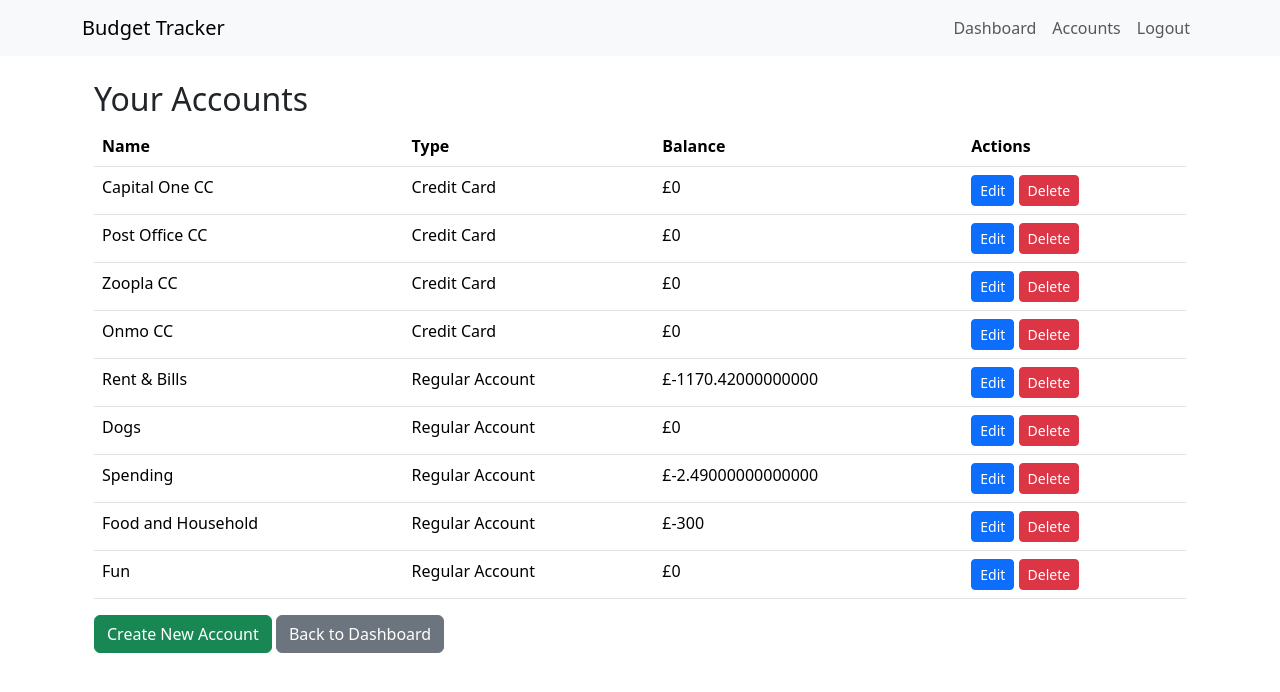
After one commit to Ty-Thetravelguy/budget_tracker, a Django app: page /accounts/accounts/ in a window 1280 px wide. The commit adds this page. Shown: the top 692 px of the page. Run offline with Django 5.2, Linux system fonts and the light colour scheme; a user stored in the database is signed in; data comes from the database, SQL or seed files in the repository; both versions use the stored data as it was after the commit; some libraries are stand-ins or nearby versions.

Commit message:
created credit card funcationialy.

```diff
--- a/accounts/models.py
+++ b/accounts/models.py
@@ -21,6 +21,8 @@ class User(AbstractUser):
 class Account(models.Model):
     user = models.ForeignKey(User, on_delete=models.CASCADE)
     name = models.CharField(max_length=100)
+    is_credit_card = models.BooleanField(default=False)
+    linked_account = models.ForeignKey('self', on_delete=models.SET_NULL, null=True, blank=True, related_name='credit_cards')
 
     def __str__(self):
         return self.name
--- /dev/null
+++ b/accounts/templates/accounts/account_list.html
@@ -0,0 +1,38 @@
+{% extends 'base.html' %}
+
+{% block title %}Your Accounts{% endblock %}
+
+{% block content %}
+<div class="container mt-4">
+  <h2>Your Accounts</h2>
+  <table class="table">
+    <thead>
+      <tr>
+        <th>Name</th>
+        <th>Type</th>
+        <th>Balance</th>
+        <th>Actions</th>
+      </tr>
+    </thead>
+    <tbody>
+      {% for account in accounts %}
+      <tr>
+        <td>{{ account.name }}</td>
+        <td>{% if account.is_credit_card %}Credit Card{% else %}Regular Account{% endif %}</td>
+        <td>£{{ account.get_balance }}</td>
+        <td>
+          <a href="{% url 'accounts:account_edit' account.id %}" class="btn btn-sm btn-primary">Edit</a>
+          <a href="{% url 'accounts:account_delete' account.id %}" class="btn btn-sm btn-danger">Delete</a>
+        </td>
+      </tr>
+      {% empty %}
+      <tr>
+        <td colspan="4">You haven't created any accounts yet.</td>
+      </tr>
+      {% endfor %}
+    </tbody>
+  </table>
+  <a href="{% url 'accounts:account_create' %}" class="btn btn-success">Create New Account</a>
+  <a href="{% url 'accounts:dashboard' %}" class="btn btn-secondary">Back to Dashboard</a>
+</div>
+{% endblock %}
--- a/accounts/templates/accounts/budget_detail.html
+++ b/accounts/templates/accounts/budget_detail.html
@@ -4,7 +4,7 @@
 
 {% block content %}
 <h2>{{ budget.name }}</h2>
-<p>Amount: ${{ budget.amount }}</p>
+<p>Amount: £{{ budget.amount }}</p>
 <p>Start Date: {{ budget.start_date }}</p>
 <p>End Date: {{ budget.end_date }}</p>
 
--- a/accounts/urls.py
+++ b/accounts/urls.py
@@ -14,7 +14,10 @@ urlpatterns = [
     path('budget/<int:budget_id>/update/', views.budget_update, name='budget_update'),
     path('budget/<int:budget_id>/delete/', views.budget_delete, name='budget_delete'),
     path('budget/<int:budget_id>/add-transaction/', views.add_transaction, name='add_transaction'),
-    path('account/create/', views.account_create, name='account_create'),
+    path('accounts/', views.account_list, name='account_list'),
+    path('accounts/create/', views.account_create, name='account_create'),
+    path('accounts/<int:account_id>/edit/', views.account_edit, name='account_edit'),
+    path('accounts/<int:account_id>/delete/', views.account_delete, name='account_delete'),
     path('transaction/<int:transaction_id>/', views.transaction_detail, name='transaction_detail'),
     path('transaction/<int:transaction_id>/edit/', views.edit_transaction, name='edit_transaction'),
     path('transaction/<int:transaction_id>/delete/', views.delete_transaction, name='delete_transaction'),
--- a/accounts/views.py
+++ b/accounts/views.py
@@ -48,16 +48,44 @@ def account_list(request):
 @login_required
 def account_create(request):
     if request.method == 'POST':
-        form = AccountForm(request.POST)
+        form = AccountForm(request.POST, user=request.user)
         if form.is_valid():
             account = form.save(commit=False)
             account.user = request.user
             account.save()
             messages.success(request, 'Account created successfully!')
-            return redirect('accounts:dashboard')
+            return redirect('accounts:account_list')
     else:
-        form = AccountForm()
-    return render(request, 'accounts/account_create.html', {'form': form})
+        form = AccountForm(user=request.user)
+    return render(request, 'accounts/account_form.html', {'form': form, 'action': 'Create'})
+
+@login_required
+def account_edit(request, account_id):
+    account = get_object_or_404(Account, id=account_id, user=request.user)
+    if request.method == 'POST':
+        form = AccountForm(request.POST, instance=account, user=request.user)
+        if form.is_valid():
+            form.save()
+            messages.success(request, 'Account updated successfully!')
+            return redirect('accounts:account_list')
+    else:
+        form = AccountForm(instance=account, user=request.user)
+    return render(request, 'accounts/account_form.html', {'form': form, 'action': 'Edit'})
+
+@login_required
+def account_delete(request, account_id):
+    account = get_object_or_404(Account, id=account_id, user=request.user)
+    if request.method == 'POST':
+        account.delete()
+        messages.success(request, 'Account deleted successfully!')
+        return redirect('accounts:account_list')
+    return render(request, 'accounts/account_delete.html', {'account': account})
+
+# Update the account_list view to pass accounts to the template
+@login_required
+def account_list(request):
+    accounts = Account.objects.filter(user=request.user)
+    return render(request, 'accounts/account_list.html', {'accounts': accounts})
 
 @login_required
 def create_budget(request):
--- a/templates/base.html
+++ b/templates/base.html
@@ -31,6 +31,9 @@
                             <a class="nav-link" href="{% url 'accounts:dashboard' %}">Dashboard</a>
                         </li>
                         <li class="nav-item">
+                            <a class="nav-link" href="{% url 'accounts:account_list' %}">Accounts</a>
+                        </li>
+                        <li class="nav-item">
                             <a class="nav-link" href="{% url 'accounts:logout' %}">Logout</a>
                         </li>
                     {% else %}
```
Also changed, not shown: accounts/forms.py (+27 -1 lines), accounts/templates/accounts/account_delete.html (added, +15 -0 lines), accounts/templates/accounts/account_form.html (added, +15 -0 lines), accounts/templates/accounts/dashboard.html (+5 -5 lines), accounts/migrations/0006_account_is_credit_card_account_linked_account.py (added), db.sqlite3.
